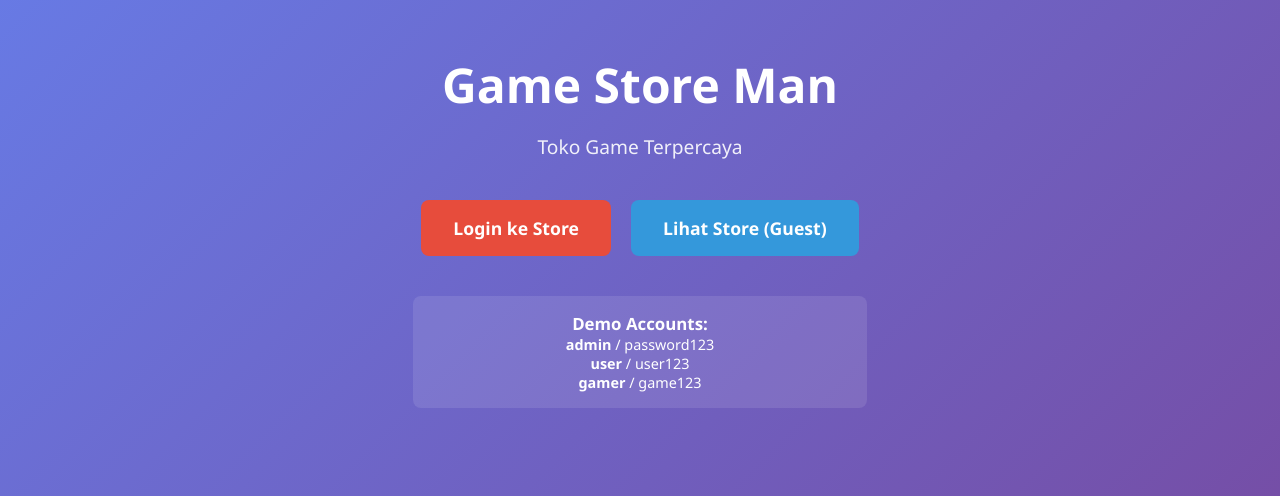
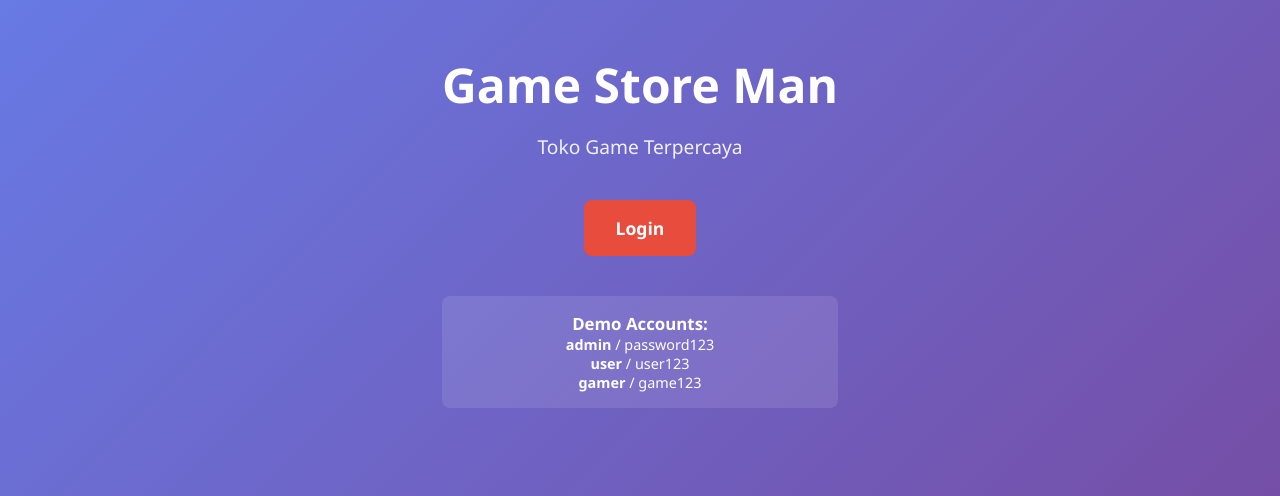
Before and after one commit to Dzaki106/program-web, a PHP site: page / in a window 1280 px wide. Shown: the part 170-666 px from the top of the page. Run offline with PHP 8.4, Linux system fonts and the light colour scheme.

Commit message:
Update index.php

```diff
--- a/index.php
+++ b/index.php
@@ -78,8 +78,7 @@
         <p class="subtitle">Toko Game Terpercaya</p>
 
         <div style="margin-bottom: 2rem;">
-            <a href="login.php" class="btn">Login ke Store</a>
-            <a href="store.php" class="btn btn-secondary">Lihat Store (Guest)</a>
+            <a href="login.php" class="btn">Login</a>
         </div>
 
         <div class="demo-info">
```
